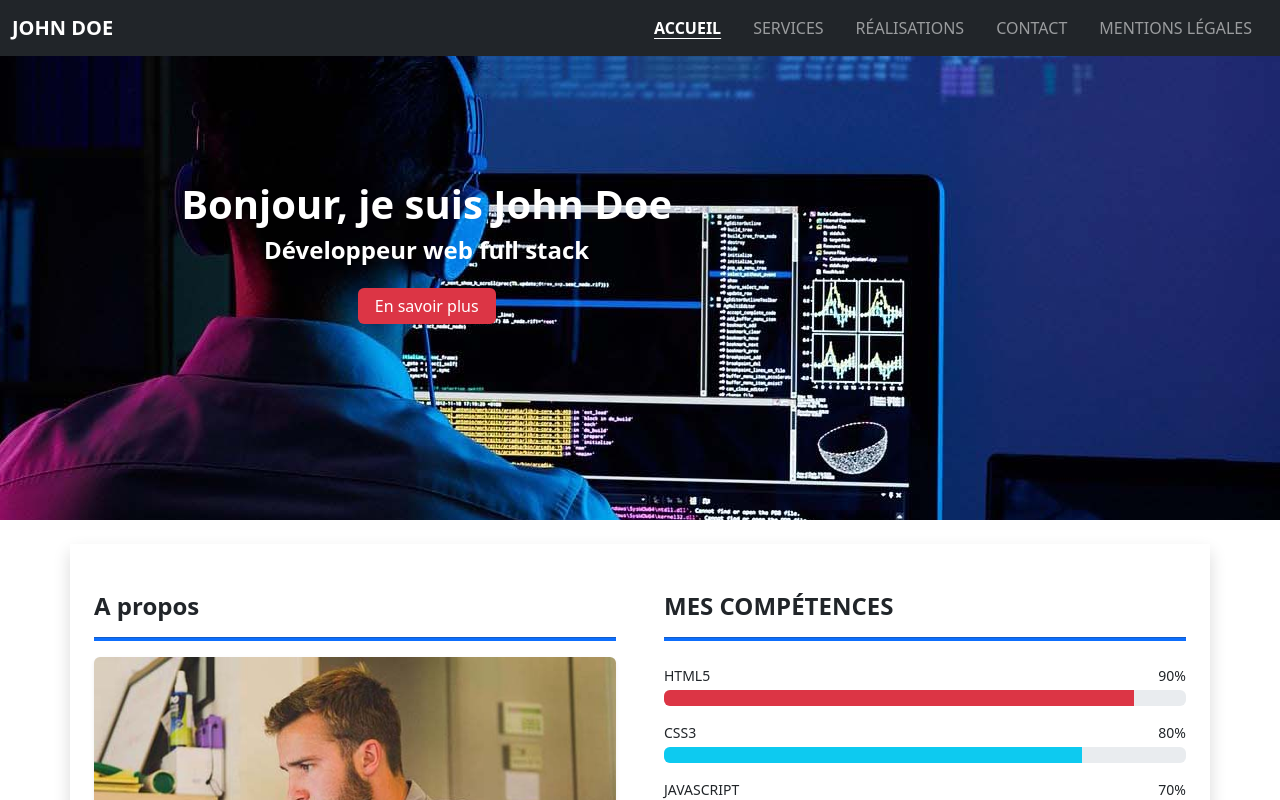
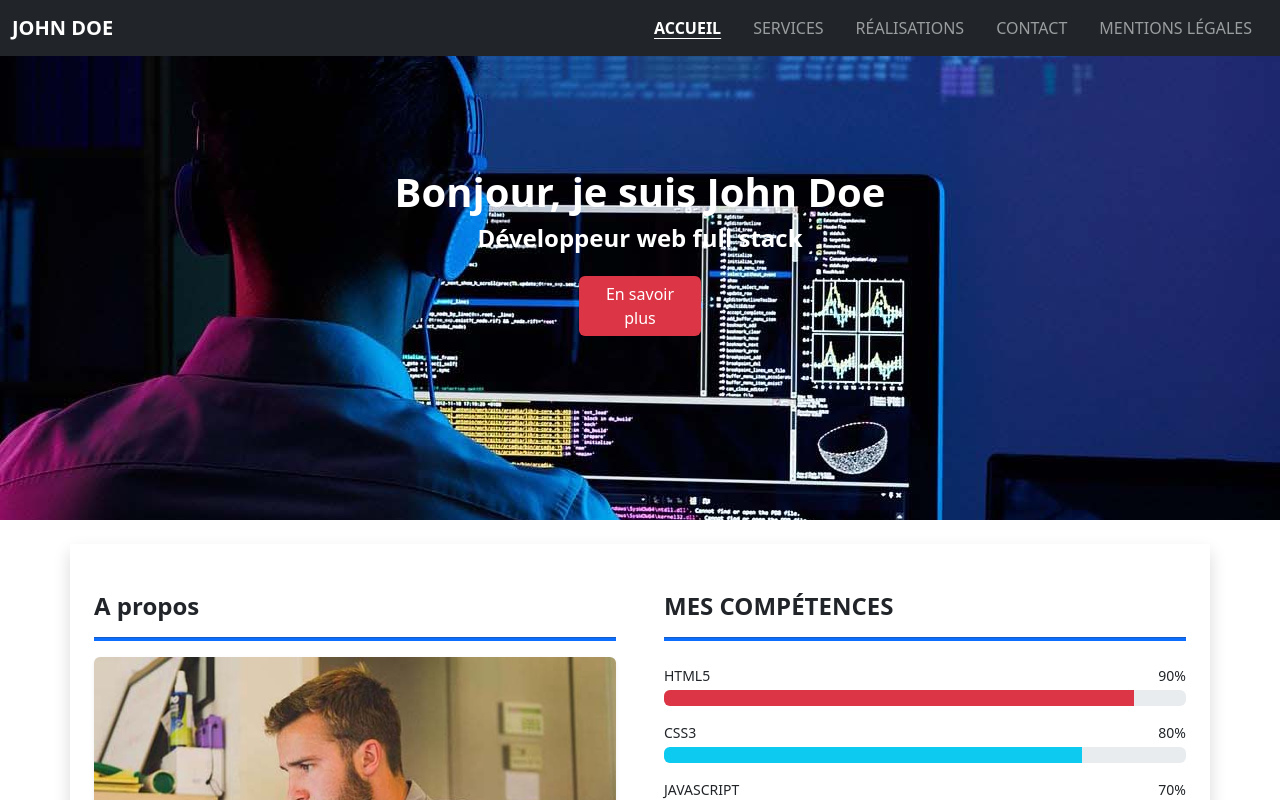
Before and after one commit to AngieGit09/devoir-5-realisation-portofolio, a React (Create React App) app: page / in a window 1280 px wide. Shown: the top 800 px of the page. Built offline with nearby package versions, Linux system fonts and the light colour scheme.

Commit message:
ajustement h1 h2

```diff
--- a/src/pages/Home.jsx
+++ b/src/pages/Home.jsx
@@ -8,12 +8,11 @@ export default function Home() {
     <main>
       {/*Bloc 1*/}
       <section className="image-bg">
-        <div className="container-fluid text-center">
-          <div className="row">
-            <div className=" col-12 col-md-8">
-              <h1>Bonjour, je suis John Doe</h1>
-              <h2>Développeur web full stack</h2>
-              <div className="text-center">
+        <div className="container py-5">
+          <div className="row justify-content-center">
+            <div className="col-12 col-md-8 text-center">
+              <h1 className="text-center">Bonjour, je suis John Doe</h1>
+              <h2 className="text-center">Développeur web full stack</h2>
               <button
                 type="button"
                 className="btn btn-danger my-3 col-4 col-md-2 col-ms-1 btn btn-danger border-0 rounded my-3"
@@ -22,7 +21,6 @@ export default function Home() {
                 En savoir plus
               </button>
               {showModal && <MonProfil onClose={() => setShowModal(false)} />}
-              </div>
             </div>
           </div>
         </div>
```
Lines whose indentation alone changed are shown as unchanged.
